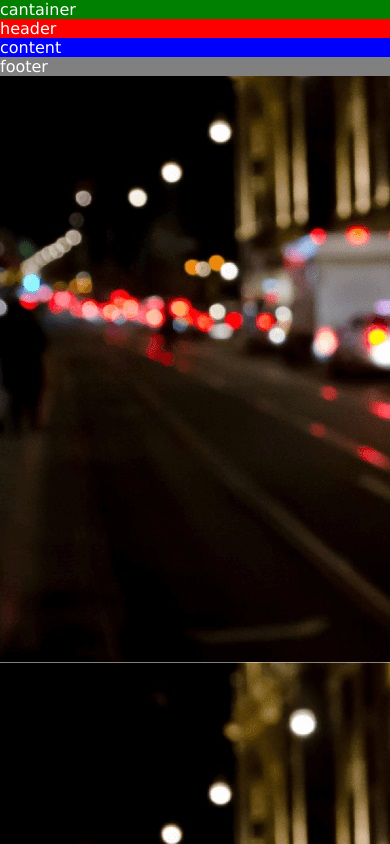
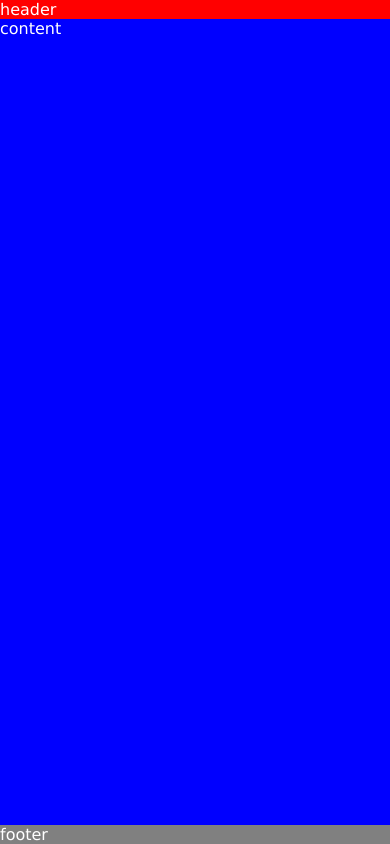
Before and after one commit to Ryan-Rogers/Responsive-Single-Page-Scroller, a plain HTML site: page index.html in a window 390 px wide. Drawn offline with Linux system fonts and the light colour scheme.

Commit message:
Responsive layout

```diff
--- a/index.html
+++ b/index.html
@@ -20,8 +20,6 @@
 
     <body>
         <div id="container">
-            cantainer
-
             <div id="header">
                 header
             </div>
--- a/style/main.css
+++ b/style/main.css
@@ -4,10 +4,15 @@
     Created September 24, 2015
 */
 
+html {
+    height: 100%;
+}
+
 body {
     color: white;
     margin: 0px;
-    max-width: 100%;
+    width: 100%;
+    height: 100%;
     background-color: black;
     background-image: url(../img/bg.jpg);
     background-repeat: repeat-y;
@@ -16,20 +21,26 @@ body {
 }
 
 #container {
-    background: green;
-    max-width: 1000px;
+    display: table;
     margin-left:auto;
     margin-right:auto;
+    max-width: 1000px;
+    width: 100%;
+    height: 100%;
 }
 
 #header {
     background: red;
+    display: table-row;
 }
 
 #content {
     background: blue;
+    display: table-row;
+    height: 100%;
 }
 
 #footer {
     background: gray;
+    display: table-row;
 }
```
